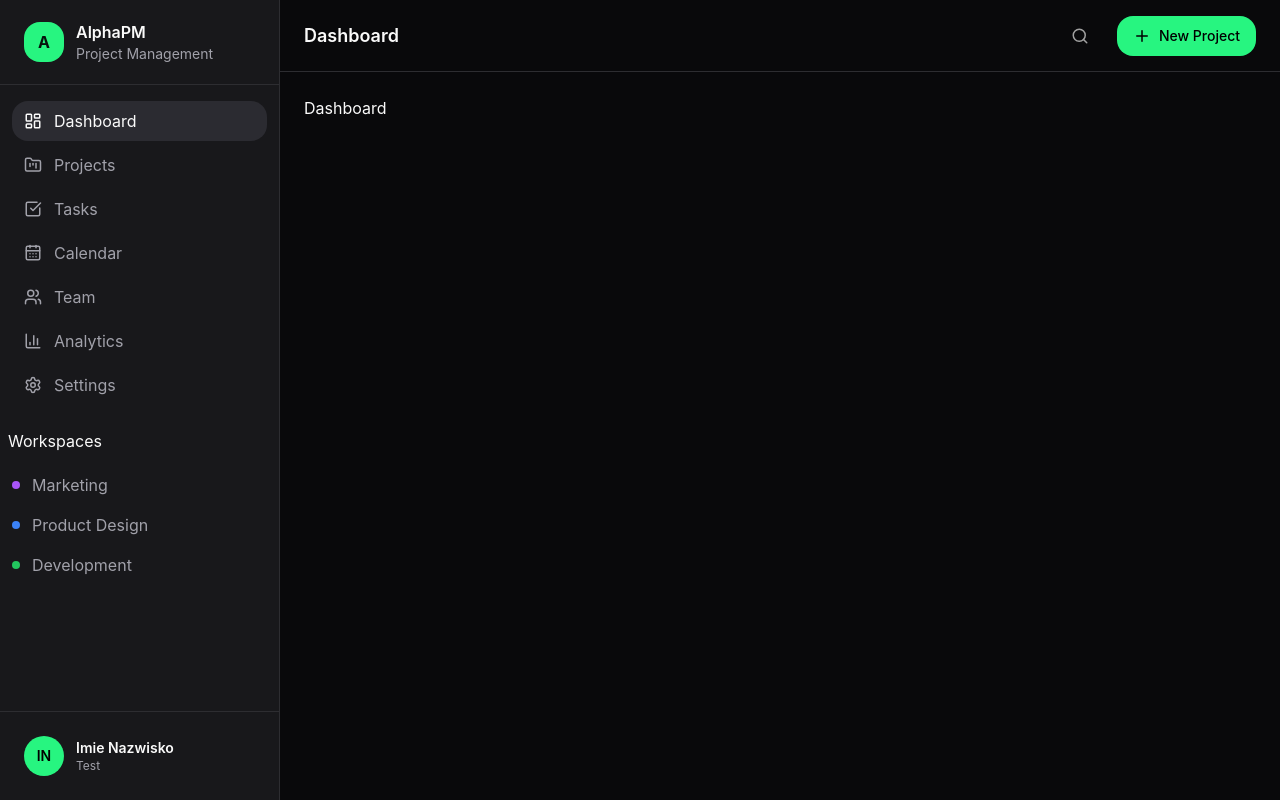
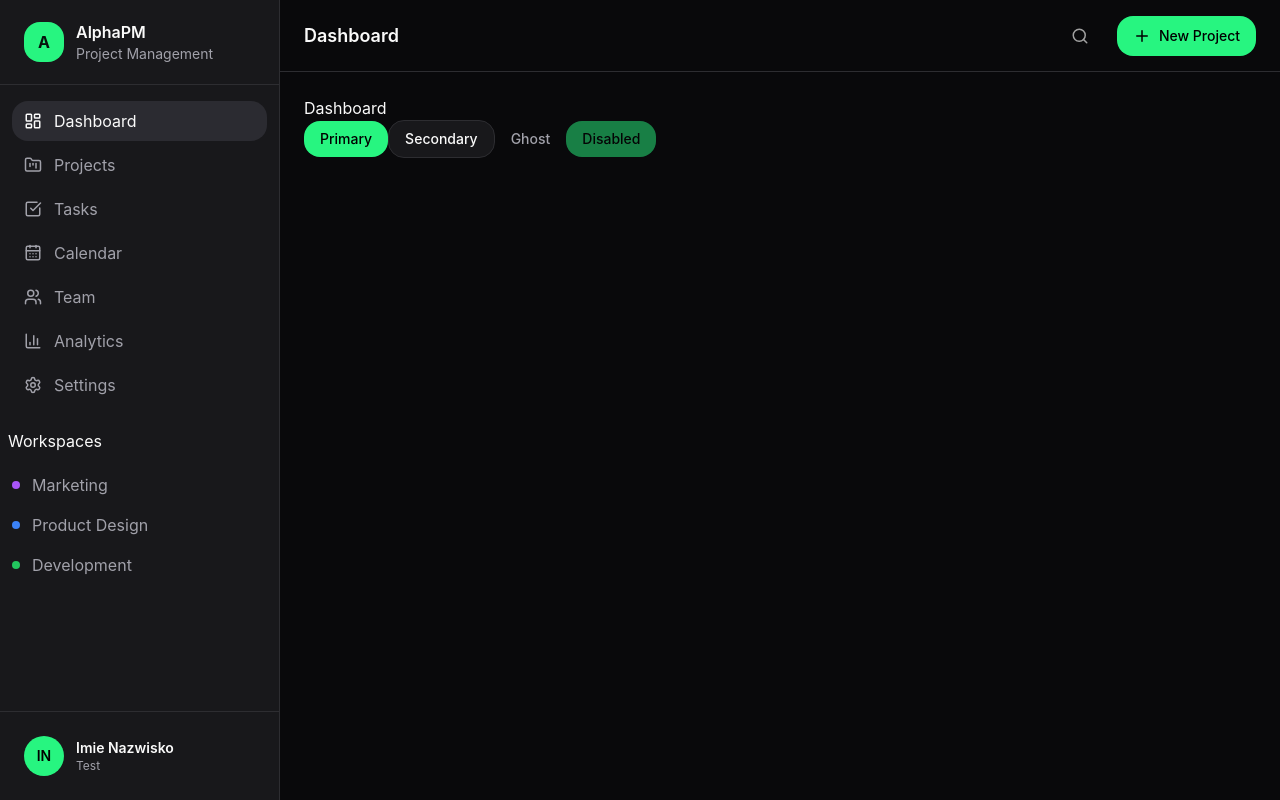
Before and after one commit to Nexiuuu/AlphaPM, a React (Vite) app in the folder frontend/: page / in a window 1280 px wide. Built offline with nearby package versions, Linux system fonts and the light colour scheme; no server answers.

Commit message:
Add Card component and interface; update DashboardPage with Button examples

```diff
--- /dev/null
+++ b/frontend/src/components/ui/Card/Card.tsx
@@ -0,0 +1,29 @@
+import type { HTMLAttributes, ReactNode } from "react";
+import clsx from "clsx";
+
+interface CardProps extends HTMLAttributes<HTMLDivElement> {
+  children: ReactNode;
+}
+
+export const Card = ({
+  children,
+  className,
+  ...props
+}: CardProps) => {
+  return (
+    <div
+      className={clsx(
+        `
+          rounded-[var(--radius-md)]
+          border
+          border-[var(--color-border)]
+          bg-[var(--color-surface)]
+        `,
+        className
+      )}
+      {...props}
+    >
+      {children}
+    </div>
+  );
+};
--- /dev/null
+++ b/frontend/src/data/card.ts
@@ -0,0 +1,3 @@
+export interface Card {
+
+}
--- a/frontend/src/pages/DashboardPage.tsx
+++ b/frontend/src/pages/DashboardPage.tsx
@@ -1,4 +1,5 @@
 import { useEffect } from "react";
+import { Button } from "../components/ui/Button/Button";
 
 export const DashboardPage = () => {
     useEffect(() => {
@@ -21,6 +22,22 @@ export const DashboardPage = () => {
     return (
         <section>
             <h1>Dashboard</h1>
+
+            <Button>
+                Primary
+            </Button>
+
+            <Button variant="secondary">
+                Secondary
+            </Button>
+
+            <Button variant="ghost">
+                Ghost
+            </Button>
+
+            <Button disabled>
+                Disabled
+            </Button>
         </section>
     );
 };
```
